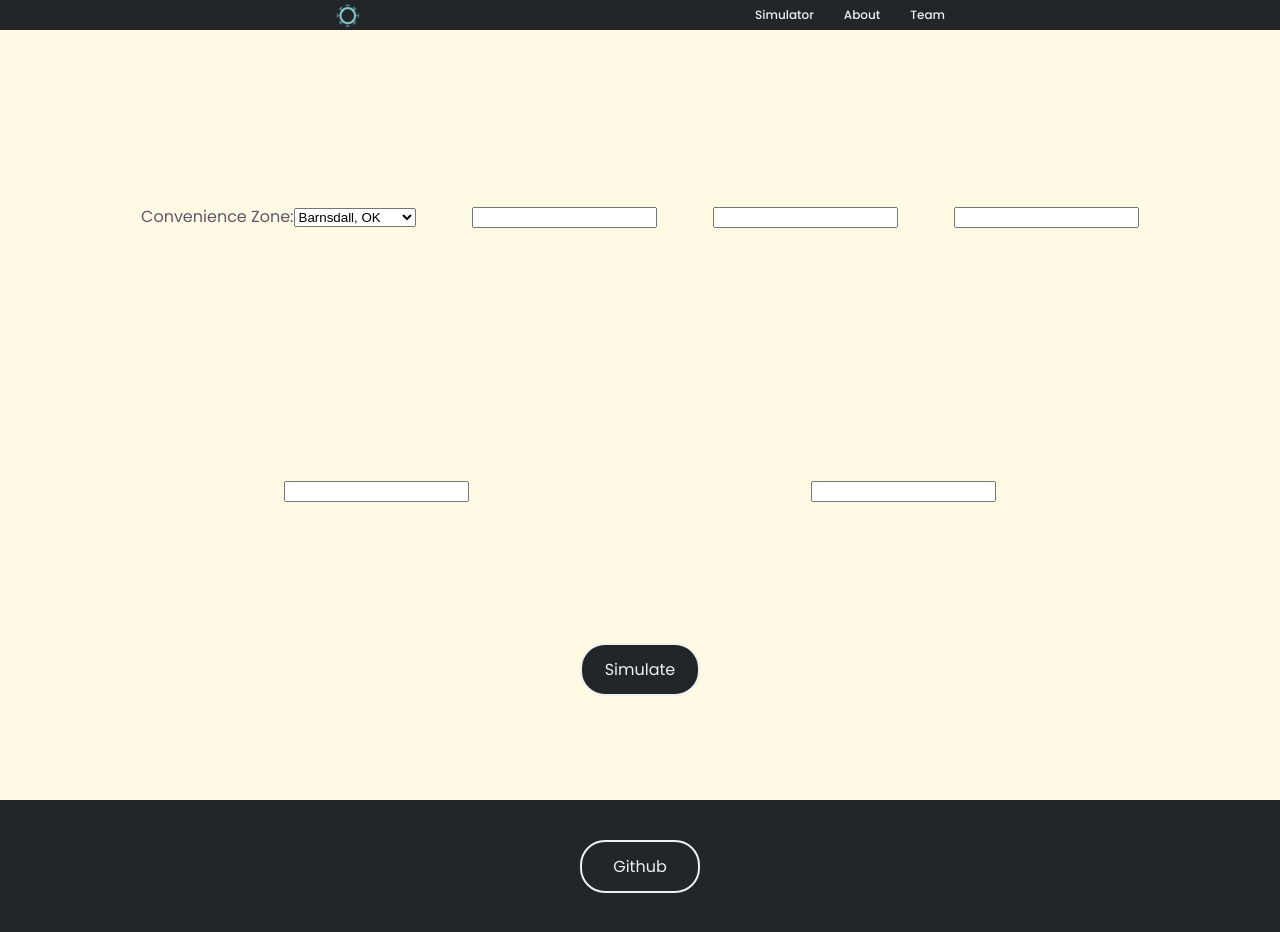
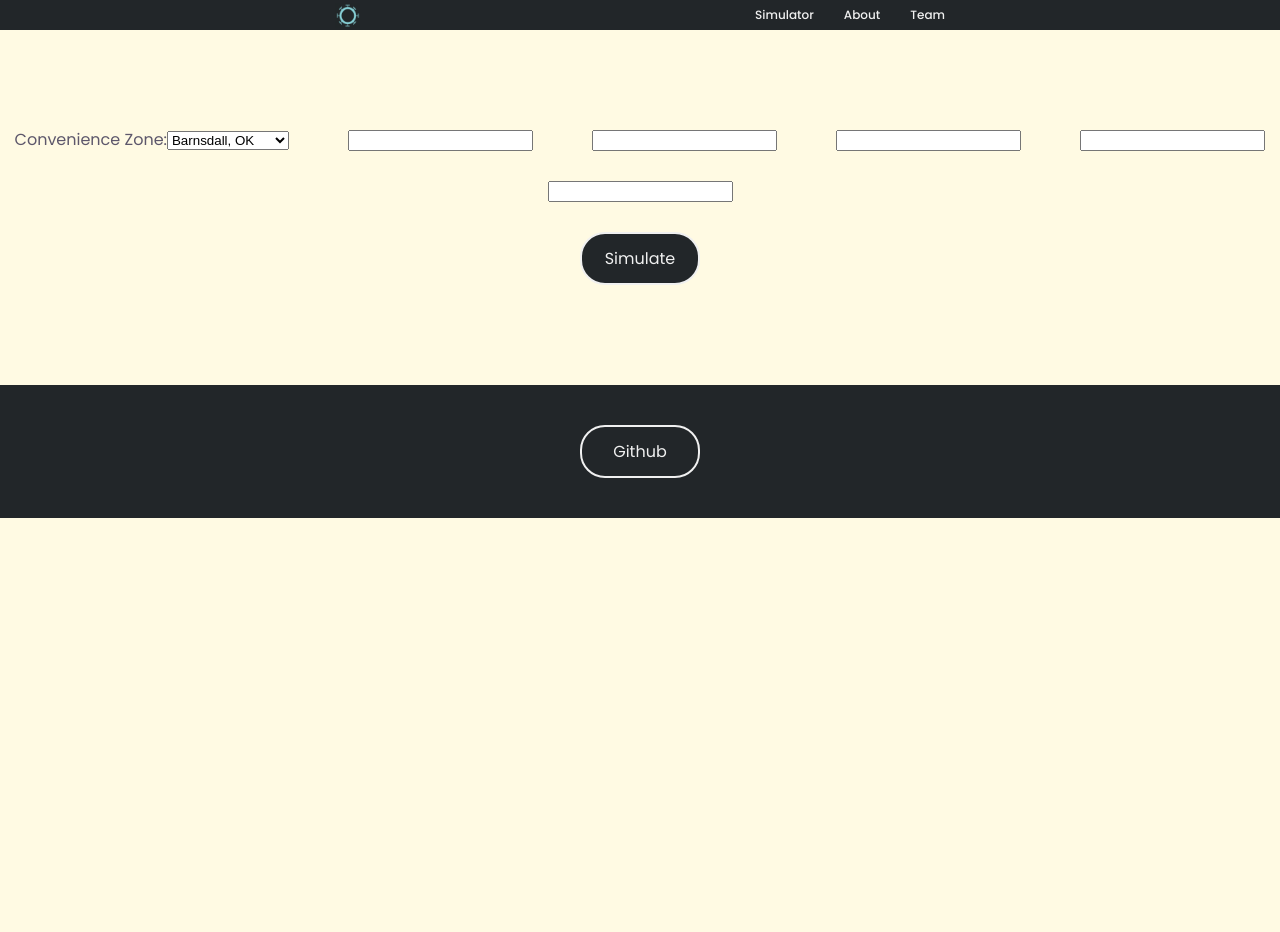
Before and after one commit to Delineo-Disease-Modeling/Fullstack, a React (Create React App) app in the folder client/: page /simulator in a window 1280 px wide. After the commit the page ends 800 px from the top, so only its background shows below. Built offline with nearby package versions, Linux system fonts and the light colour scheme.

Commit message:
Moved graph component to its own file Fixed CSS on simulator output page

```diff
--- a/client/src/components/modelmap.css
+++ b/client/src/components/modelmap.css
@@ -1,6 +1,6 @@
 div.mapcontainer {
-  width: 100%;
-  height: 100%;
+  width: 60vw;
+  height: 60vh;
 
   filter: drop-shadow(2px 0 0 #70B4D4)
         drop-shadow(0 2px 0 #70B4D4)
--- /dev/null
+++ b/client/src/components/outputgraphs.js
@@ -0,0 +1,53 @@
+import React, { useEffect, useState } from 'react';
+
+import { LineChart, Line, XAxis, YAxis, CartesianGrid, Tooltip, Legend } from 'recharts';
+
+import './outputgraphs.css';
+
+export default function OutputGraphs() {
+  const [data, setData] = useState(null)
+
+  useEffect(() => {
+    async function fetchJSON() {
+      let r = await fetch('data/infectivity.json')
+      r = await r.json()
+      setData(r)
+    }
+
+    fetchJSON()
+  }, []);
+
+  const rdata = []
+  for (let key in data) {
+    let infectAmt = {}
+    infectAmt["name"] = key
+
+    for (let value in data[key]) {
+      infectAmt[value] = data[key][value].length
+    }
+
+    rdata.push(infectAmt)
+  }
+
+  return (
+    <LineChart
+      width={1500}
+      height={600}
+      data={rdata}
+      margin={{
+        top: 5,
+        right: 30,
+        left: 20,
+        bottom: 5,
+      }}
+      >
+      <CartesianGrid strokeDasharray="3 3" />
+      <XAxis type="number" dataKey="name" tickCount={20}/>
+      <YAxis />
+      <Tooltip />
+      <Legend />
+      <Line type="monotone" dataKey="delta" stroke="#8884d8" dot={false}/>
+      <Line type="monotone" dataKey="omicron" stroke="#82ca9d" dot={false} />
+    </LineChart>
+  );
+}
--- a/client/src/pages/simulator.css
+++ b/client/src/pages/simulator.css
@@ -1,17 +1,11 @@
-div.simulator {
-  width: 100vw;
-  min-height: calc(100vh - 30px);
-}
-
 div.container {
-  width: 80%;
-  height: 80%;
-
-  position: absolute;
-  margin: 0;
-  top: calc(50% + 15px);
-  left: 50%;
-  transform: translate(-50%, -50%);
+  display: flex;
+  align-items: center;
+  justify-content: space-evenly;
+  flex-wrap: wrap;
+  row-gap: 100px;
+  padding-top: 100px;
+  padding-bottom: 100px;
 }
 
 div.settings {
@@ -37,5 +31,5 @@ div.output {
   flex-wrap: wrap;
 
   column-gap: 30px;
-  row-gap: 30px;
+  row-gap: 100px;
 }
--- a/client/src/pages/simulator.js
+++ b/client/src/pages/simulator.js
@@ -1,37 +1,16 @@
-import {useState, useEffect} from 'react';
-import { LineChart, Line, XAxis, YAxis, CartesianGrid, Tooltip, Legend } from 'recharts';
+import {useState} from 'react';
 
 import SimSettings from '../components/simsettings.js';
 import ModelMap from '../components/modelmap.js';
+import OutputGraphs from '../components/outputgraphs.js';
+
 import './simulator.css';
 
 export default function Simulator() {
   const [ showSim, setShowSim ] = useState(false);          // Show simulator, or show settings?
-  const [data, setData] = useState(null)
-
-  useEffect(() => {
-    async function fetchJSON() {
-      let r = await fetch('data/infectivity.json')
-      r = await r.json()
-      setData(r)
-    }
-
-    fetchJSON()
-  }, []);
-
-  const rdata = []
-  for (let key in data){
-    let infectAmt = {}
-    infectAmt["name"] = key
-    for(let value in data[key])
-      infectAmt[value] = data[key][value].length
-    //for (let value in key.value)
-
-    rdata.push(infectAmt)
-  }
 
   return (
-    <div className='simulator'>
+    <div>
       <div className='container'>
         {!showSim &&
           <div className='settings'>
@@ -43,25 +22,7 @@ export default function Simulator() {
         {showSim &&
           <div className='output'>
             <ModelMap />
-            <LineChart
-              width={1500}
-              height={600}
-              data={rdata}
-              margin={{
-                top: 5,
-                right: 30,
-                left: 20,
-                bottom: 5,
-              }}
-              >
-              <CartesianGrid strokeDasharray="3 3" />
-              <XAxis type="number" dataKey="name" tickCount={20}/>
-              <YAxis />
-              <Tooltip />
-              <Legend />
-              <Line type="monotone" dataKey="delta" stroke="#8884d8" dot={false}/>
-              <Line type="monotone" dataKey="omicron" stroke="#82ca9d" dot={false} />
-            </LineChart>
+            <OutputGraphs />
           </div>
         }
       </div>
```
Also changed, not shown: client/src/components/outputgraphs.css (added).
